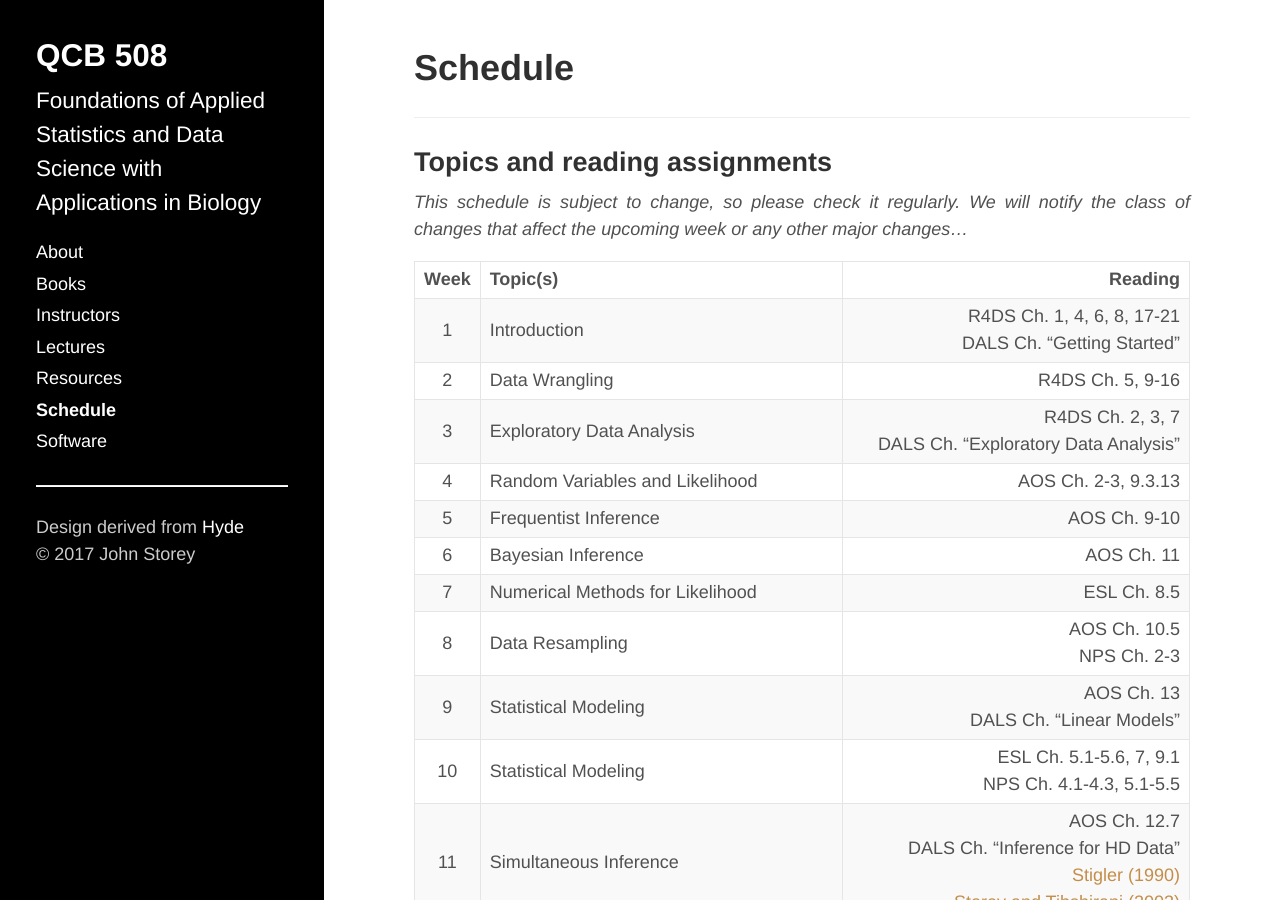
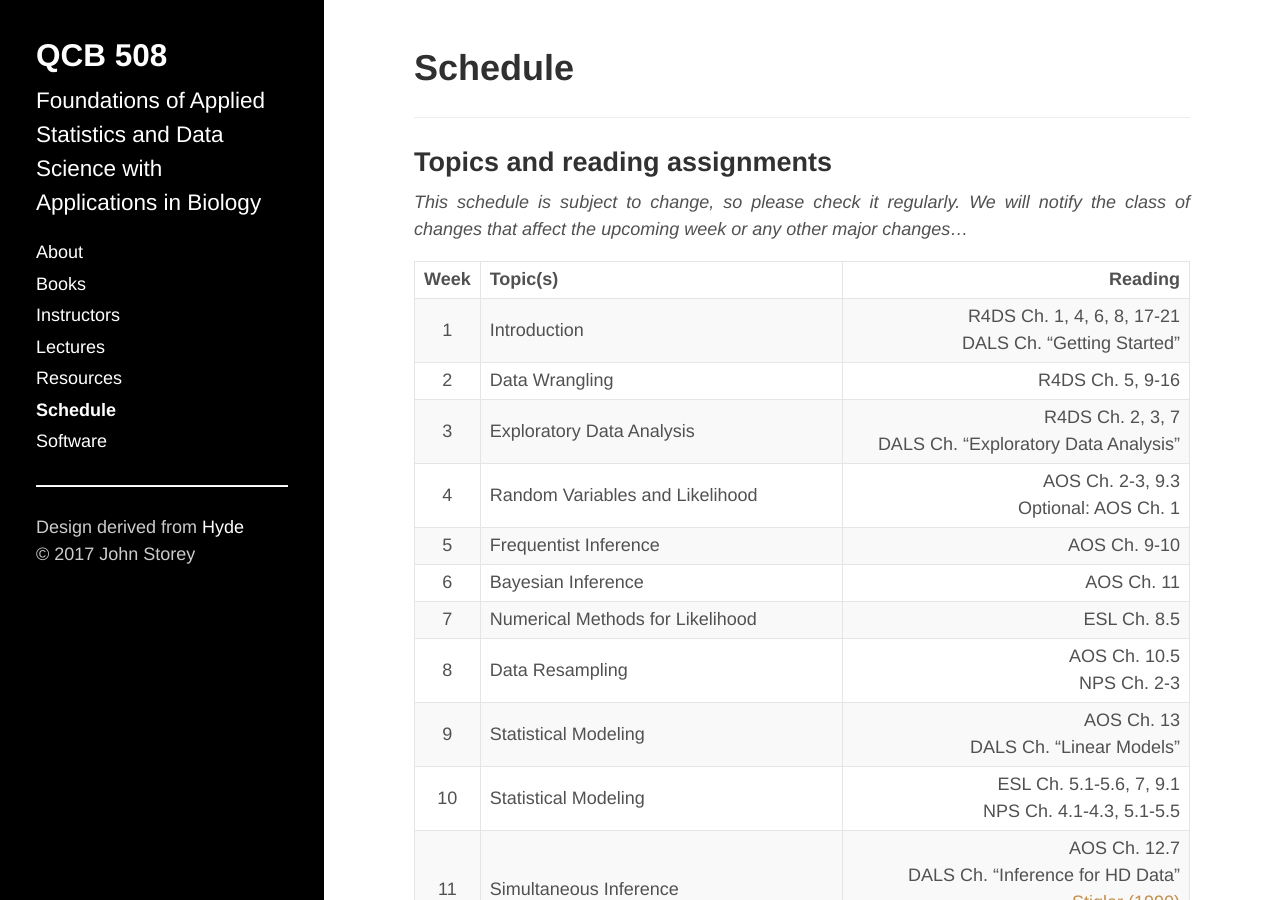
Before and after one commit to jdstorey/asdscourse2019, a Jekyll site: the page built from docs/schedule.md, in a window 1280 px wide and 900 px high. Built offline with Jekyll 4.4.1, drawn with Linux system fonts in a browser that asks for light colours.

Commit message:
Update schedule.md

```diff
--- a/docs/schedule.md
+++ b/docs/schedule.md
@@ -14,7 +14,7 @@ title: Schedule
 | 1 | Introduction | R4DS Ch. 1, 4, 6, 8, 17-21 <br> DALS Ch. "Getting Started" |
 | 2 | Data Wrangling | R4DS Ch. 5, 9-16 |
 | 3 | Exploratory Data Analysis | R4DS Ch. 2, 3, 7 <br> DALS Ch. "Exploratory Data Analysis" |
-| 4 | Random Variables and Likelihood | AOS Ch. 2-3, 9.3.13 |
+| 4 | Random Variables and Likelihood | AOS Ch. 2-3, 9.3 <br> Optional: AOS Ch. 1 |
 | 5 | Frequentist Inference | AOS Ch. 9-10 |
 | 6 | Bayesian Inference | AOS Ch. 11 |
 | 7 | Numerical Methods for Likelihood | ESL Ch. 8.5 |
```
